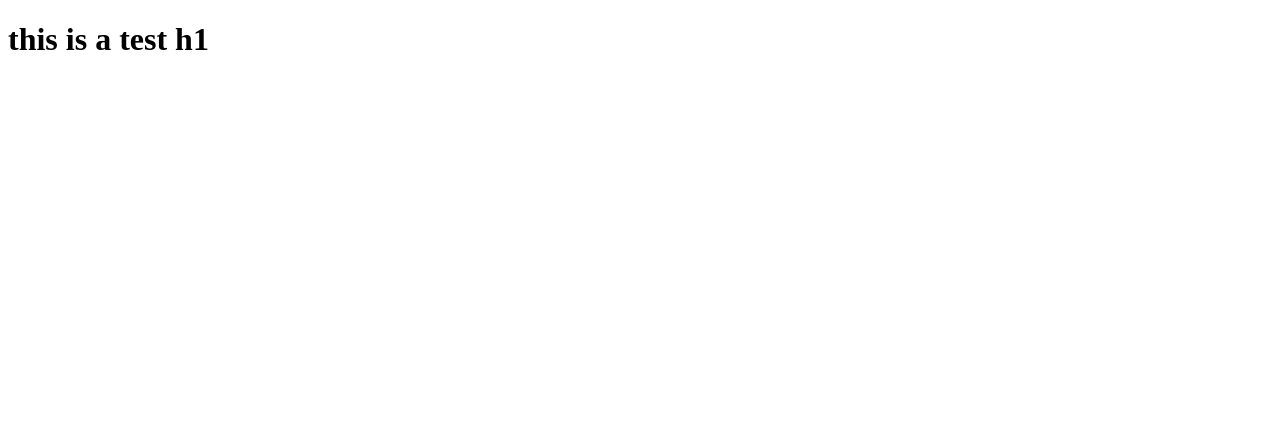
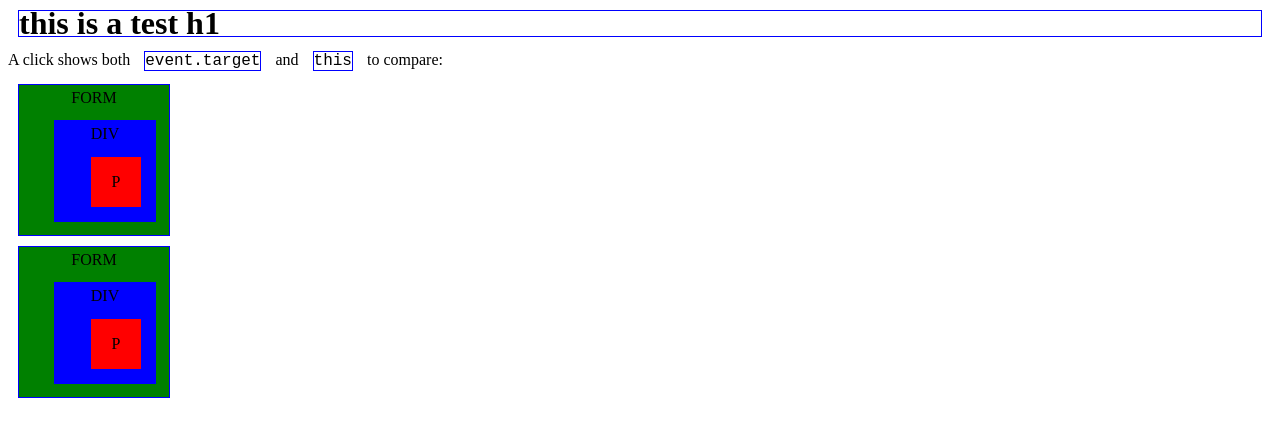
Before and after one commit to liniolinial/javascript.info_task, a plain HTML site: page index.html in a window 1280 px wide. Drawn offline with Linux system fonts and the light colour scheme.

Commit message:
finished

```diff
--- /dev/null
+++ b/JSPart2/bubblingCapturing.js
@@ -0,0 +1,9 @@
+form.onclick = function (event) {
+  event.target.style.backgroundColor = "yellow";
+
+  // chrome needs some time to paint yellow
+  setTimeout(() => {
+    alert("target = " + event.target.tagName + ", this=" + this.tagName);
+    event.target.style.backgroundColor = "";
+  }, 0);
+};
--- a/index.html
+++ b/index.html
@@ -5,12 +5,41 @@
     <meta charset="UTF-8">
     <meta http-equiv="X-UA-Compatible" content="IE=edge">
     <meta name="viewport" content="width=device-width, initial-scale=1.0">
+    <link rel="stylesheet" href="styles.css">
     <title>Document</title>
 </head>
 
 <body>
     <h1 class="test1">this is a test h1</h1>
-    <script defer src="JS/dateTime.js"></script>
+    A click shows both <code>event.target</code> and <code>this</code> to compare:
+
+    <form id="form">FORM
+        <div>DIV
+            <p>P</p>
+        </div>
+    </form>
+
+    <style>
+        body * {
+            margin: 10px;
+            border: 1px solid blue;
+        }
+    </style>
+
+    <form>FORM
+        <div>DIV
+            <p>P</p>
+        </div>
+    </form>
+
+    <script>
+        for (let elem of document.querySelectorAll('*')) {
+            elem.addEventListener("click", e => alert(`Capturing: ${elem.tagName}`), true);
+            elem.addEventListener("click", e => alert(`Bubbling: ${elem.tagName}`));
+        }
+    </script>
+
+    <script defer src="JSPart2/bubblingCapturing.js"></script>
 </body>
 
 </html>
--- /dev/null
+++ b/styles.css
@@ -0,0 +1,33 @@
+form {
+  background-color: green;
+  position: relative;
+  width: 150px;
+  height: 150px;
+  text-align: center;
+  cursor: pointer;
+}
+
+div {
+  background-color: blue;
+  position: absolute;
+  top: 25px;
+  left: 25px;
+  width: 100px;
+  height: 100px;
+}
+
+p {
+  background-color: red;
+  position: absolute;
+  top: 25px;
+  left: 25px;
+  width: 50px;
+  height: 50px;
+  line-height: 50px;
+  margin: 0;
+}
+
+body {
+  line-height: 25px;
+  font-size: 16px;
+}
```
